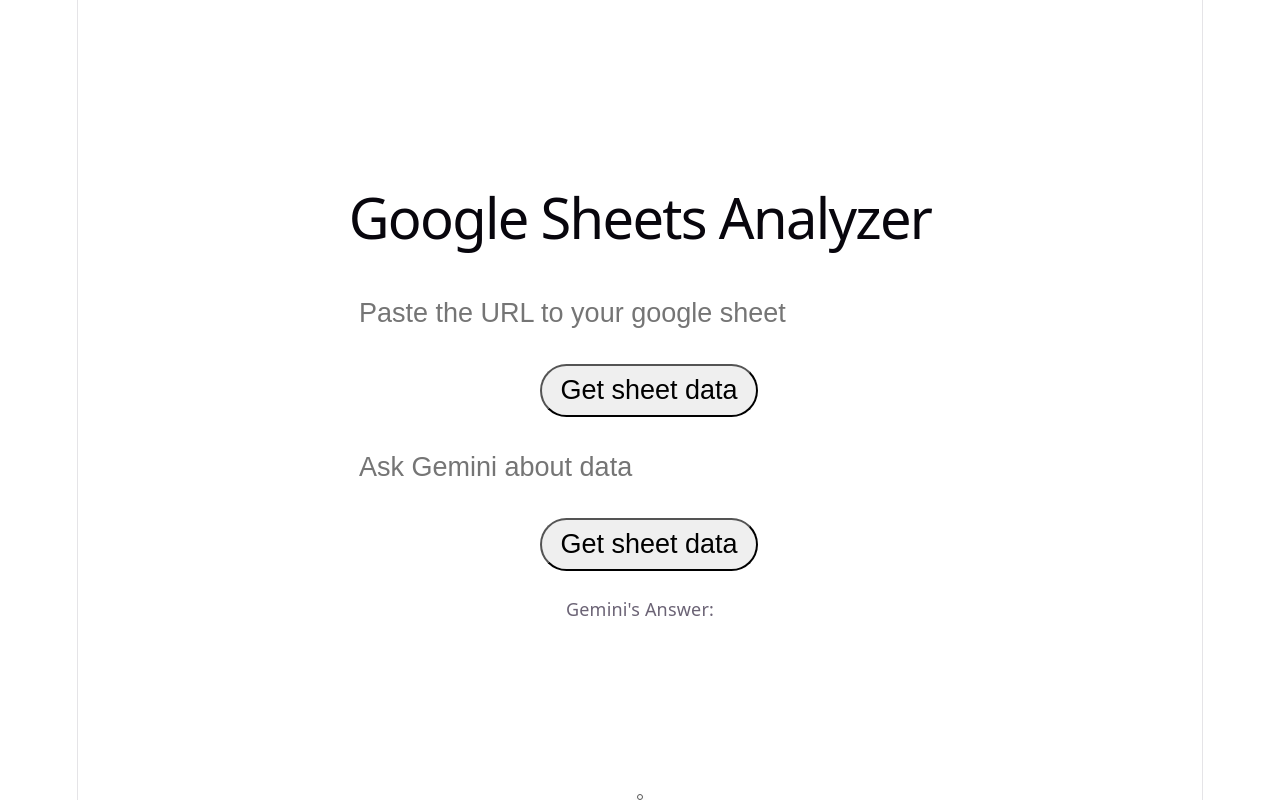
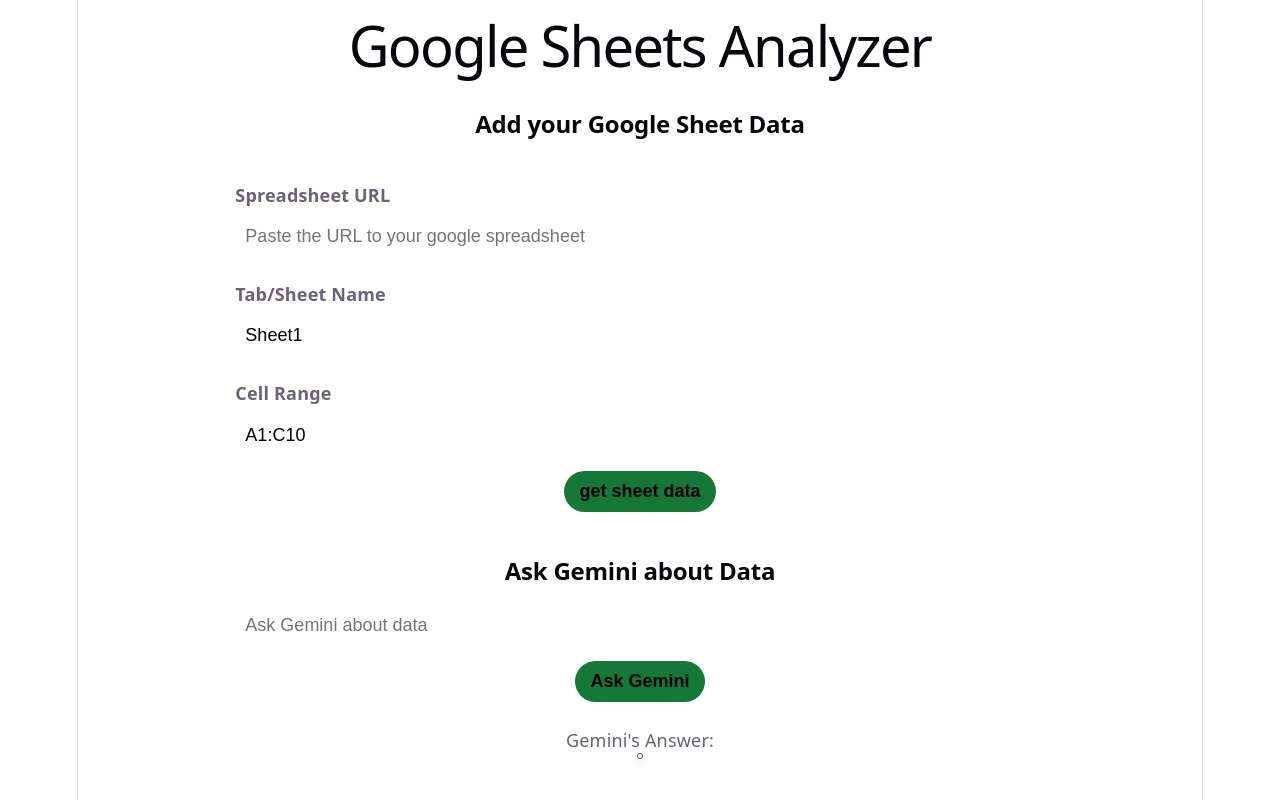
Before and after one commit to alexandercsierra/google-sheet-analyzer-frontend, a React (Vite) app: page / in a window 1280 px wide. Built offline with nearby package versions, Linux system fonts and the light colour scheme.

Commit message:
separating form into subcomponents

```diff
--- a/src/App.tsx
+++ b/src/App.tsx
@@ -1,14 +1,10 @@
-import { useState } from "react";
 import "./App.css";
 import DataTable from "./components/DataTable";
 import useAPI from "./hooks/useAPI";
-import CustomInput from "./components/CustomInput";
-
-const RANGE = "A1:G68";
-const SHEET = "Sheet1";
+import SheetForm from "./components/SheetForm";
+import GeminiForm from "./components/GeminiForm";
 
 function App() {
-  const [sheetUrl, setSheetUrl] = useState<string>("");
   const {
     fetchSheetData,
     askGemini,
@@ -19,82 +15,20 @@ function App() {
     setQuestion,
   } = useAPI();
 
-  const handleFetchData = ({ sheet, range }) => {
-    fetchSheetData({
-      sheetUrl,
-      sheet,
-      range,
-    });
-  };
-
-  const handleAskQuestion = ({ question }) => {
-    askGemini({
-      prompt: `Given the following data from a google sheet: ${JSON.stringify({
-        columnTitles,
-        rowData,
-      })}, answer the following question please, and format your answer neatly in paragraphs in markdown: ${question}`,
-    });
-  };
-
   return (
     <>
-      <section id="center">
+      <section>
         <div>
           <h1>Google Sheets Analyzer</h1>
         </div>
-        <CustomInput
-          style={{
-            width: "50%",
-            fontSize: "1.5rem",
-          }}
-          placeholder="Paste the URL to your google sheet"
-          onChange={(e) => {
-            setSheetUrl(e.target.value);
-          }}
-          value={sheetUrl}
+        <SheetForm fetchSheetData={fetchSheetData} />
+        <GeminiForm
+          askGemini={askGemini}
+          columnTitles={columnTitles}
+          rowData={rowData}
+          setQuestion={setQuestion}
+          question={question}
         />
-        <button
-          style={{
-            fontSize: "1.5rem",
-            padding: "0.5rem 1rem",
-            marginLeft: "1rem",
-            borderRadius: "30px",
-          }}
-          onClick={() =>
-            handleFetchData({
-              sheet: SHEET,
-              range: RANGE,
-            })
-          }
-        >
-          Get sheet data
-        </button>
-        <CustomInput
-          style={{
-            width: "50%",
-            fontSize: "1.5rem",
-          }}
-          placeholder="Ask Gemini about data"
-          onChange={(e) => {
-            setQuestion(e.target.value);
-          }}
-          value={question}
-        />
-        <button
-          style={{
-            fontSize: "1.5rem",
-            padding: "0.5rem 1rem",
-            marginLeft: "1rem",
-            borderRadius: "30px",
-          }}
-          onClick={() =>
-            handleAskQuestion({
-              question,
-            })
-          }
-        >
-          Get sheet data
-        </button>
         <p>Gemini's Answer: {answer}</p>
       </section>
       <div
--- a/src/components/CustomInput.tsx
+++ b/src/components/CustomInput.tsx
@@ -1,18 +1,29 @@
 const CustomInput = ({
+  label = "",
   placeholder,
   style = {},
   onChange,
   value,
 }: {
+  label?: string;
   placeholder: string;
   style?: React.CSSProperties;
   onChange: (e: React.ChangeEvent<HTMLInputElement>) => void;
   value: string;
 }) => {
   return (
+    <div
+      style={{
+        width: "90%",
+        display: "flex",
+        flexDirection: "column",
+        alignItems: "flex-start",
+      }}
+    >
+      {label && <h4 style={{ marginBottom: "8px" }}>{label}</h4>}
       <input
         style={{
-        width: "50%",
+          width: "100%",
           fontSize: "1rem",
           borderRadius: "10px",
           border: "none",
@@ -23,6 +34,7 @@ const CustomInput = ({
         onChange={onChange}
         value={value}
       />
+    </div>
   );
 };
 
--- /dev/null
+++ b/src/components/GeminiForm.tsx
@@ -0,0 +1,59 @@
+import CustomInput from "./CustomInput";
+import SubmitButton from "./SubmitButton";
+
+function GeminiForm({
+  askGemini,
+  columnTitles,
+  rowData,
+  setQuestion,
+  question,
+}) {
+  const handleAskQuestion = ({ question }) => {
+    askGemini({
+      prompt: `Given the following data from a google sheet: ${JSON.stringify({
+        columnTitles,
+        rowData,
+      })}, answer the following question please, and format your answer neatly in paragraphs in markdown: ${question}`,
+    });
+  };
+
+  return (
+    <div
+      style={{
+        margin: "10px auto",
+        width: "80%",
+        display: "flex",
+        flexDirection: "column",
+        justifyContent: "center",
+        alignItems: "center",
+      }}
+    >
+      <h2
+        style={{
+          fontWeight: "800",
+          marginBottom: "20px",
+          marginTop: "20px",
+        }}
+      >
+        Ask Gemini about Data
+      </h2>
+      <CustomInput
+        placeholder="Ask Gemini about data"
+        onChange={(e) => {
+          setQuestion(e.target.value);
+        }}
+        value={question}
+      />
+      <SubmitButton
+        label="Ask Gemini"
+        onClick={() =>
+          handleAskQuestion({
+            question,
+          })
+        }
+      />
+    </div>
+  );
+}
+
+export default GeminiForm;
--- /dev/null
+++ b/src/components/SheetForm.tsx
@@ -0,0 +1,70 @@
+import { useState } from "react";
+import CustomInput from "./CustomInput";
+import SubmitButton from "./SubmitButton";
+
+function SheetForm({ fetchSheetData }) {
+  const [sheetUrl, setSheetUrl] = useState<string>(
+    import.meta.env.VITE_DEFAULT_SHEET || ""
+  );
+  const [sheetName, setSheetName] = useState<string>("Sheet1");
+  const [cellRange, setCellRange] = useState<string>("A1:C10");
+
+  return (
+    <div
+      style={{
+        margin: "10px auto",
+        width: "80%",
+        display: "flex",
+        flexDirection: "column",
+        justifyContent: "center",
+        alignItems: "center",
+      }}
+    >
+      <h2
+        style={{
+          fontWeight: "800",
+          marginBottom: "20px",
+          marginTop: "20px",
+        }}
+      >
+        Add your Google Sheet Data
+      </h2>
+      <CustomInput
+        label="Spreadsheet URL"
+        placeholder="Paste the URL to your google spreadsheet"
+        onChange={(e) => {
+          setSheetUrl(e.target.value);
+        }}
+        value={sheetUrl}
+      />
+      <CustomInput
+        label="Tab/Sheet Name"
+        placeholder="Choose your tab/sheet name"
+        onChange={(e) => {
+          setSheetName(e.target.value);
+        }}
+        value={sheetName}
+      />
+      <CustomInput
+        label="Cell Range"
+        placeholder="Choose your cell range (A1:C50)"
+        onChange={(e) => {
+          setCellRange(e.target.value);
+        }}
+        value={cellRange}
+      />
+      <SubmitButton
+        label="get sheet data"
+        onClick={() =>
+          fetchSheetData({
+            sheetUrl,
+            sheet: sheetName,
+            range: cellRange,
+          })
+        }
+      />
+    </div>
+  );
+}
+
+export default SheetForm;
--- /dev/null
+++ b/src/components/SubmitButton.tsx
@@ -0,0 +1,22 @@
+const SubmitButton = ({ style = {}, onClick, label = "" }) => {
+  return (
+    <button
+      style={{
+        margin: "15px",
+        fontSize: "1rem",
+        fontWeight: "800",
+        padding: "10px 15px",
+        borderRadius: "30px",
+        border: "none",
+        backgroundColor: "#147836",
+        cursor: "pointer",
+        ...style,
+      }}
+      onClick={onClick}
+    >
+      {label}
+    </button>
+  );
+};
+
+export default SubmitButton;
```
Lines whose indentation alone changed are shown as unchanged.
